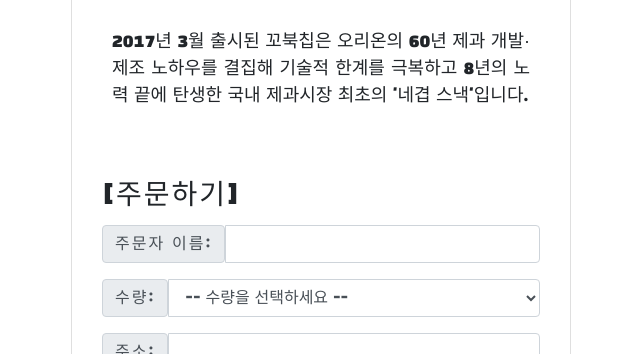
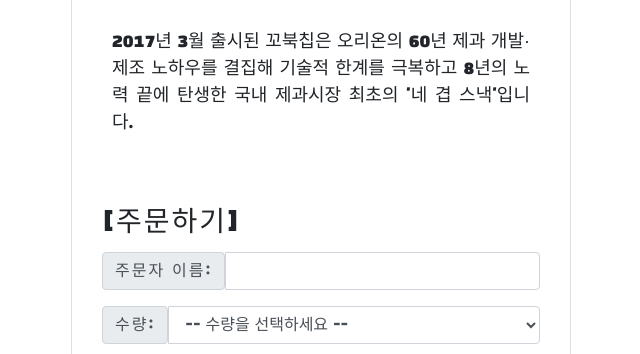
Before and after one commit to JH-debug/Series_Develop, a plain HTML site: page week01/hw01/index.html in a window 1280 px wide. Shown: the part 446-800 px from the top of the page, without its empty margins (319-959 px from the left). Drawn offline with nearby package versions, Linux system fonts and the light colour scheme.

Commit message:
feature: modify some code

```diff
--- a/week01/hw01/index.html
+++ b/week01/hw01/index.html
@@ -44,7 +44,7 @@
                 <h1 class="card-title">"꼬북칩"
                 <span class="price_num">가격: 2,300원 / 개</span>
                 </h1>
-                <p class="card-text">2017년 3월 출시된 꼬북칩은 오리온의 60년 제과 개발·제조 노하우를 결집해 기술적 한계를 극복하고 8년의 노력 끝에 탄생한 국내 제과시장 최초의 '네겹 스낵'입니다.</p>
+                <p class="card-text">2017년 3월 출시된 꼬북칩은 오리온의 60년 제과 개발·제조 노하우를 결집해 기술적 한계를 극복하고 8년의 노력 끝에 탄생한 국내 제과시장 최초의 '네 겹 스낵'입니다.</p>
             </div>
 
             <div class="card-form">
```
